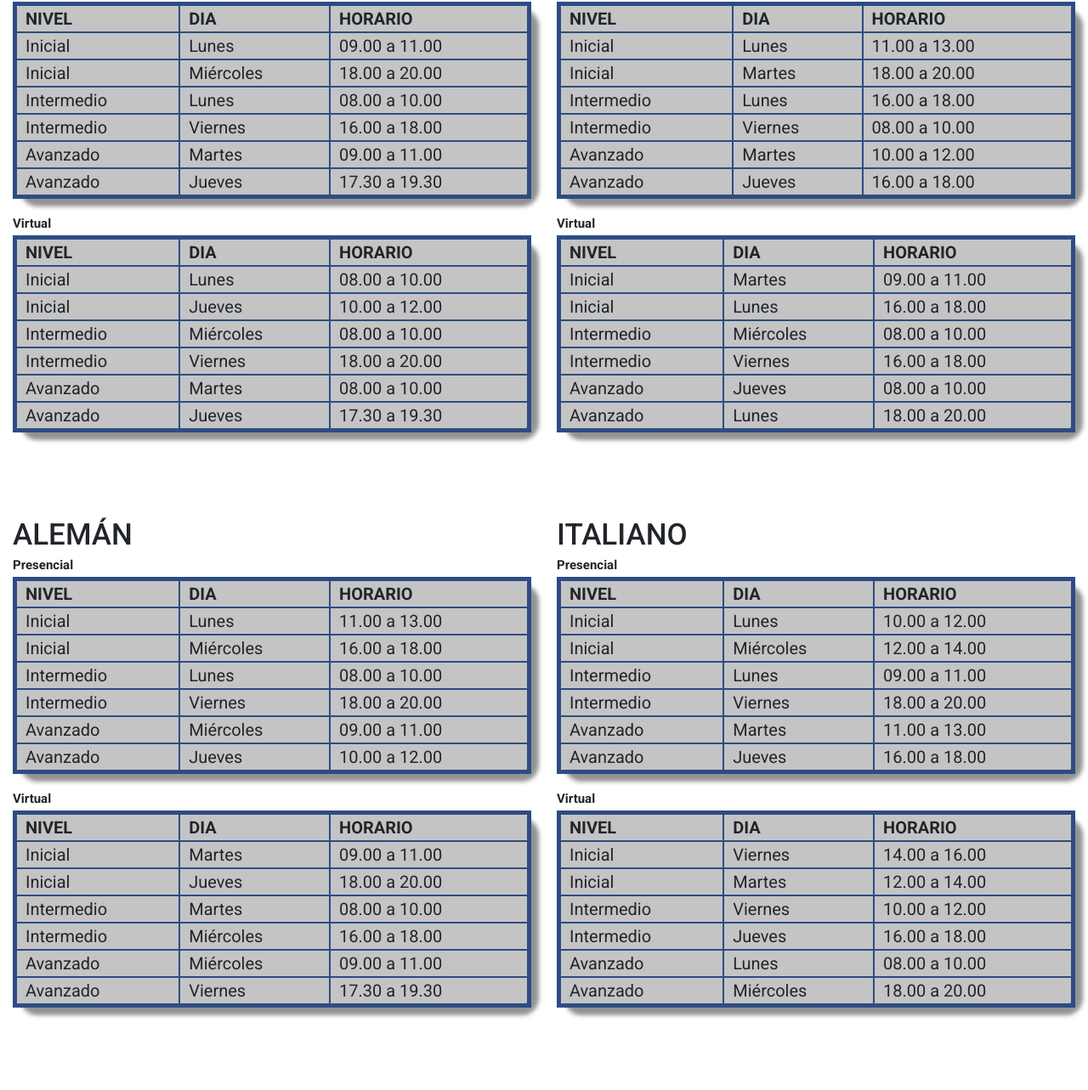
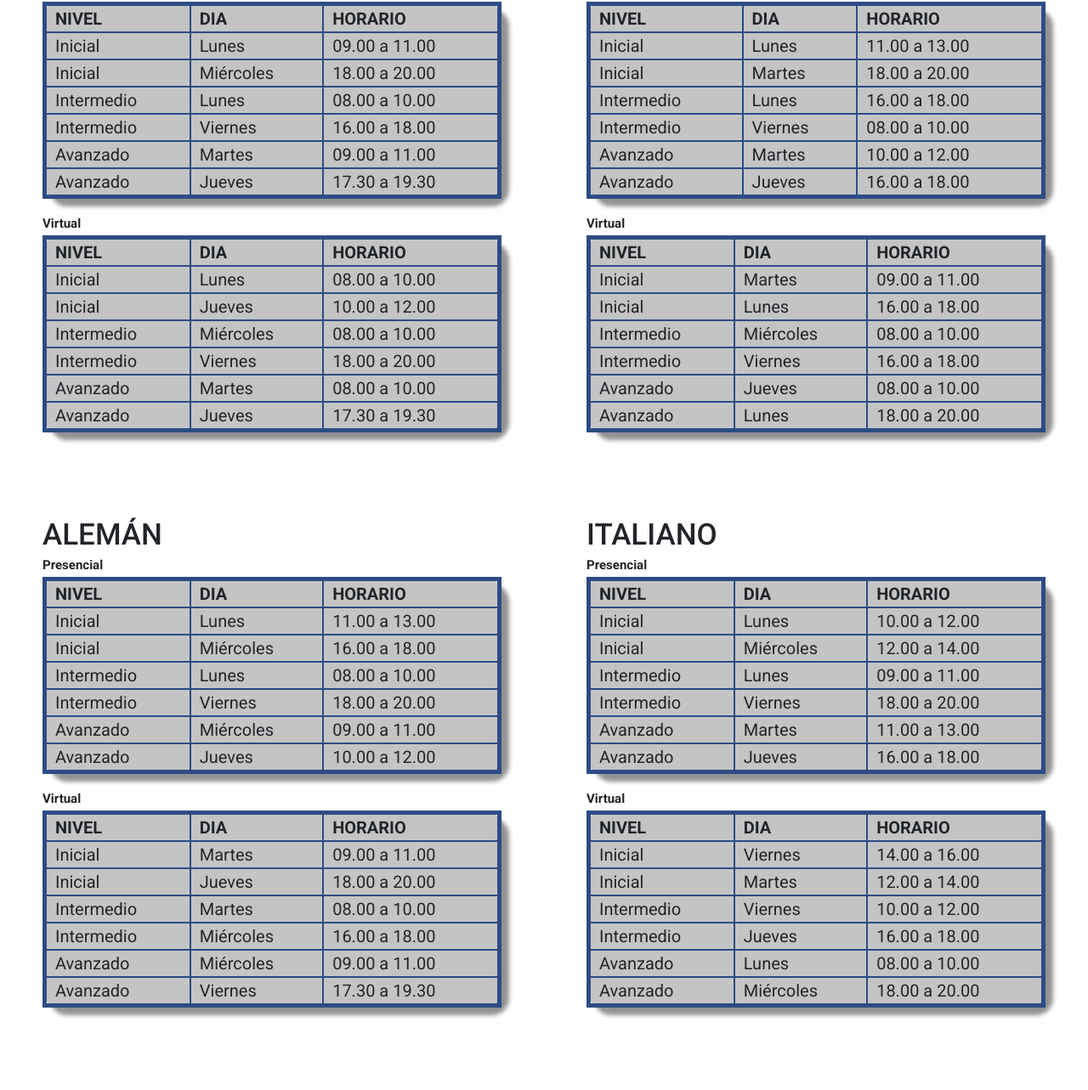
Before and after one commit to Antonela-Peron/cei-desarrollo-web, a website: page pages/idiomas.html in a window 1280 px wide. Shown: the part 585-1868 px from the top of the page at 85% size. Drawn offline with nearby package versions, Linux system fonts and the light colour scheme.

Commit message:
acomodado de paddings en tablas de idiomas

```diff
--- a/pages/idiomas.html
+++ b/pages/idiomas.html
@@ -52,14 +52,14 @@
 		</header>
 		<!-- FIN HEADER -->
 		<!-- INICIO CONTENIDO DE PAGINA -->
-		<main class="container-fluid body__marginYpadding--quitar">
+		<main class="container-fluid body__marginYpadding--quitar ">
 			<!-- INICIO FILA 1 -->
 			<section class="row justify-content-center idiomas__margen--superior">
 				<!-- INICIO HORARIOS INGLES-->
-				<article class="col-lg-6 col-md-8 col-sm-10 idiomas__tabla--centrada" data-aos="zoom-in-up" data-aos-duration="2000">
+				<article class="col-lg-6 col-md-8 col-sm-10 idiomas__tabla--centrada tablas__padding--lateral" data-aos="zoom-in-up" data-aos-duration="2000">
 					<h3 class="cuerpo__subtitulos--fuente">INGLÉS</h3>
 					<h5 class="idiomas__subtitulo--fuente">Presencial</h5>
-					<table class="cuerpo__parrafos--fuente cuerpo__tabla--bordes">
+					<table class="cuerpo__parrafos--fuente cuerpo__tabla--bordes ">
 						<tr>
 							<th class="idiomas__tabla--formato">NIVEL</th>
 							<th class="idiomas__tabla--formato">DIA</th>
@@ -137,7 +137,7 @@
 				</article>
 				<!-- FIN HORARIOS INGLES-->
 				<!-- INICIO HORARIOS FRANCES-->
-				<article class="col-lg-6  col-md-8 col-sm-10 idiomas__tabla--centrada idiomas__tabla--paddingT" data-aos="zoom-in-up" data-aos-duration="2000">
+				<article class="col-lg-6  col-md-8 col-sm-10 idiomas__tabla--centrada idiomas__tabla--paddingT tablas__padding--lateral" data-aos="zoom-in-up" data-aos-duration="2000">
 					<h3 class="cuerpo__subtitulos--fuente">FRANCÉS</h3>
 					<h5 class="idiomas__subtitulo--fuente">Presencial</h5>
 					<table class="cuerpo__parrafos--fuente cuerpo__tabla--bordes">
@@ -222,7 +222,7 @@
 			<!-- INICIO FILA 2 -->
 			<section class="row justify-content-center">
 				<!-- INICIO HORARIOS ALEMAN-->
-				<article class="col-lg-6  col-md-8 col-sm-10 idiomas__tabla--centrada" data-aos="zoom-in-up" data-aos-duration="2000">
+				<article class="col-lg-6  col-md-8 col-sm-10 idiomas__tabla--centrada tablas__padding--lateral" data-aos="zoom-in-up" data-aos-duration="2000">
 					<h3 class="cuerpo__subtitulos--fuente idiomas__margen--superior">ALEMÁN</h3>
 					<h5 class="idiomas__subtitulo--fuente">Presencial</h5>
 					<table class="cuerpo__parrafos--fuente cuerpo__tabla--bordes">
@@ -303,7 +303,7 @@
 				</article>
 				<!-- FIN HORARIOS ALEMAN-->
 				<!-- INICIO HORARIOS ITALIANO-->
-				<article class="col-lg-6  col-md-8 col-sm-10 idiomas__tabla--centrada" data-aos="zoom-in-up" data-aos-duration="2000">
+				<article class="col-lg-6  col-md-8 col-sm-10 idiomas__tabla--centrada tablas__padding--lateral" data-aos="zoom-in-up" data-aos-duration="2000">
 					<h3 class="cuerpo__subtitulos--fuente idiomas__margen--superior">ITALIANO</h3>
 					<h5 class="idiomas__subtitulo--fuente">Presencial</h5>
 					<table class="cuerpo__parrafos--fuente cuerpo__tabla--bordes">
--- a/scss/_flexYbox.scss
+++ b/scss/_flexYbox.scss
@@ -108,6 +108,10 @@
 .idiomas__tabla--margen{
 	margin-top: 20px;
 }
+.idiomas__tabla--margenLados{
+	margin-left: 30px;
+	margin-right: 30px;
+}
 .idiomas__tabla--centrada{
 	display: flex;
 	flex-direction: column;
@@ -117,6 +121,10 @@
 	display: flex;
 	flex-direction: row;
 	justify-content: center;
+}
+.tablas__padding--lateral{
+	padding-right: 50px;
+	padding-left: 50px;
 }
 .error__imgs--flex{
 	display: flex;
```
Also changed, not shown: css/estilo.css.
